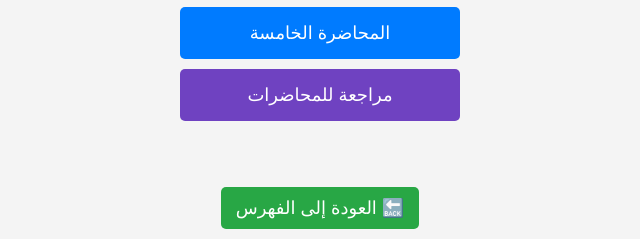
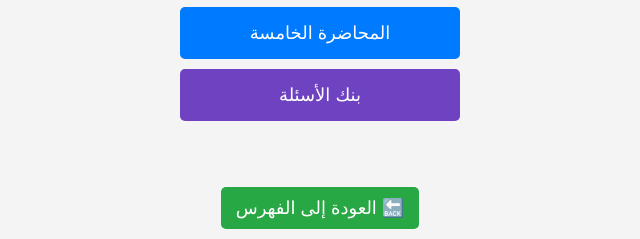
Before and after one commit to wadallh/-_-, a plain HTML site: page خصوصية وأمن نظم المعلومات.html in a window 1280 px wide. Shown: the part 406-645 px from the top of the page, 320-960 px from the left. Drawn offline with Linux system fonts and the light colour scheme.

Commit message:
Add files via upload

```diff
--- a/خصوصية وأمن نظم المعلومات.html
+++ b/خصوصية وأمن نظم المعلومات.html
@@ -93,7 +93,7 @@
         <a href="lecture3.html" class="lecture-btn">المحاضرة الثالثة</a>
         <a href="lecture4.html" class="lecture-btn">المحاضرة الرابعة</a>
         <a href="lecture5.html" class="lecture-btn">المحاضرة الخامسة</a>
-        <a href="مراجعة خصوصية وأمن نظم المعلومات.html" class="lecture-btn review-btn">مراجعة للمحاضرات</a>
+        <a href="مراجعة خصوصية وأمن نظم المعلومات.html" class="lecture-btn review-btn">بنك الأسئلة</a>
     </div>
 
     <br><br>
```
